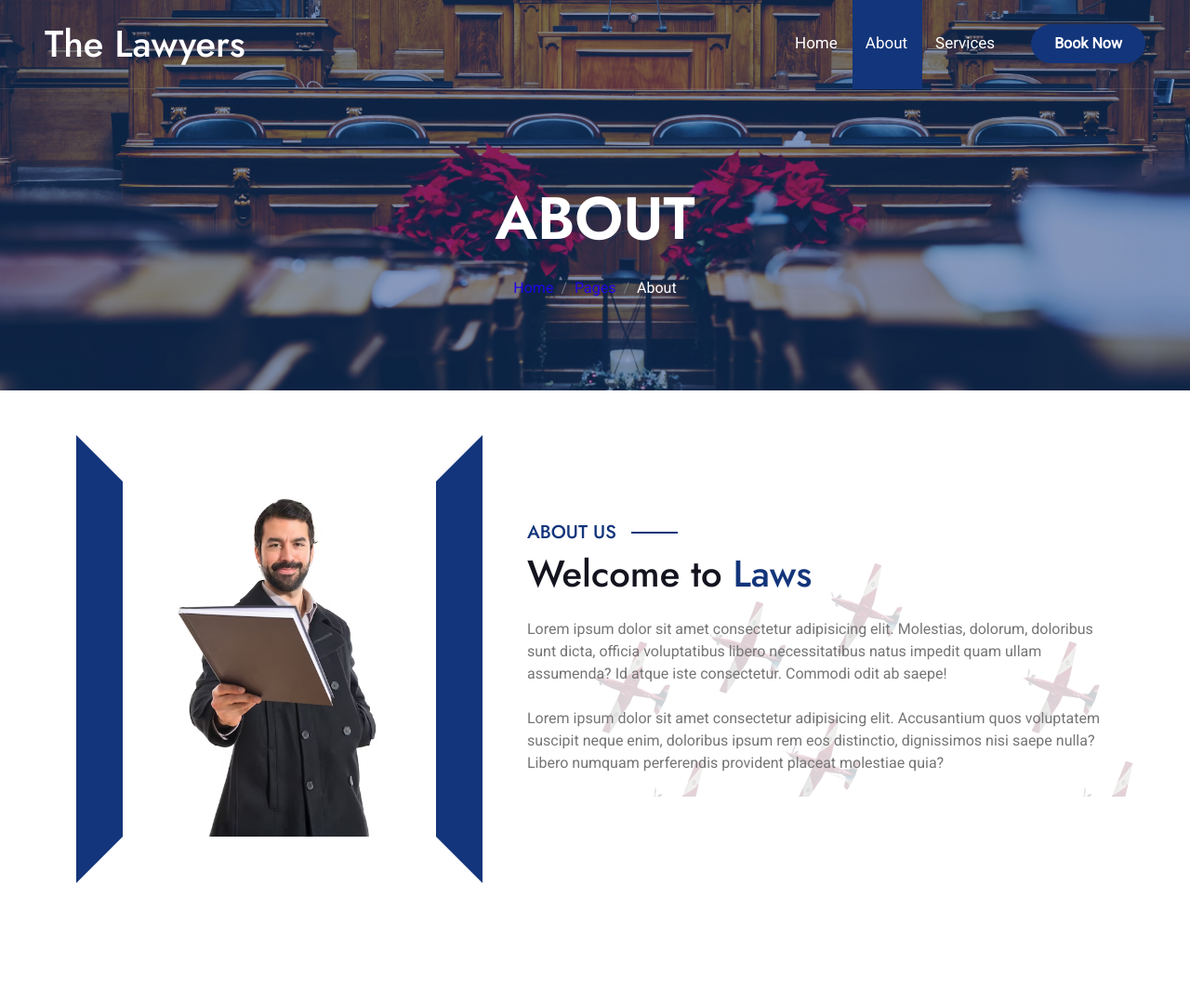
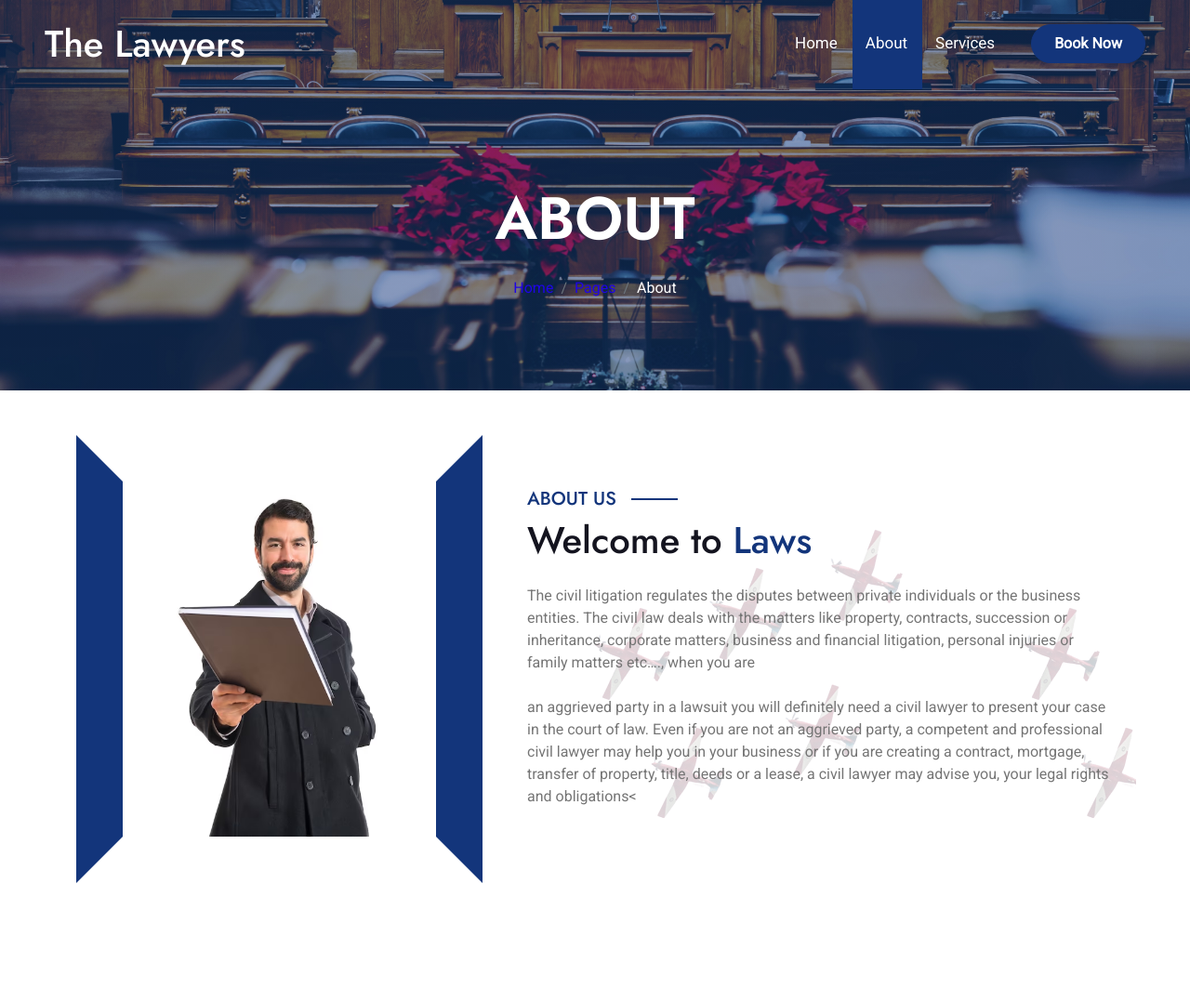
Before and after one commit to daniyal2335/eproject, a PHP site: page /about.php in a window 1280 px wide. Shown: the part 46-1125 px from the top of the page at 93% size. Run offline with PHP 8.4, Linux system fonts and the light colour scheme; data that the repository does not hold is empty; some libraries are stand-ins or nearby versions.

Commit message:
this is add desceiption

```diff
--- a/about.php
+++ b/about.php
@@ -14,8 +14,8 @@ include('components/subheader.php');
                     <div class="col-lg-7" style="background: linear-gradient(rgba(255, 255, 255, .8), rgba(255, 255, 255, .8)), url(img/about-img-1.png);">
                         <h5 class="section-about-title pe-3">About Us</h5>
                         <h1 class="mb-4">Welcome to <span class="text-primary">Laws</span></h1>
-                        <p class="mb-4">Lorem ipsum dolor sit amet consectetur adipisicing elit. Molestias, dolorum, doloribus sunt dicta, officia voluptatibus libero necessitatibus natus impedit quam ullam assumenda? Id atque iste consectetur. Commodi odit ab saepe!</p>
-                        <p class="mb-4">Lorem ipsum dolor sit amet consectetur adipisicing elit. Accusantium quos voluptatem suscipit neque enim, doloribus ipsum rem eos distinctio, dignissimos nisi saepe nulla? Libero numquam perferendis provident placeat molestiae quia?</p>
+                        <p class="mb-4">The civil litigation regulates the disputes between private individuals or the business entities. The civil law deals with the matters like property, contracts, succession or inheritance, corporate matters, business and financial litigation, personal injuries or family matters etc…., when you are</p>
+                        <p class="mb-4">an aggrieved party in a lawsuit you will definitely need a civil lawyer to present your case in the court of law. Even if you are not an aggrieved party, a competent and professional civil lawyer may help you in your business or if you are creating a contract, mortgage, transfer of property, title, deeds or a lease, a civil lawyer may advise you, your legal rights and obligations<</p>
                     </div>
                 </div>
             </div>
--- a/viewProfile.php
+++ b/viewProfile.php
@@ -24,9 +24,9 @@ if(isset($_GET['lpid'])){
                         <h3 class="text-white mb-4 mt-4">Experience: <?php echo $plaw['experience']?> Years</h3>
 </div>
                         <div class="col-lg-12">
-                        <p class="text-white mb-4">Lorem ipsum dolor sit amet consectetur adipisicing elit. Aspernatur maxime ullam esse fuga blanditiis accusantium pariatur quis sapiente, veniam doloribus praesentium? Repudiandae iste voluptatem fugiat doloribus quasi quo iure officia.
+                        <p class="text-white mb-4">Lawyers typically do the following: Advise and represent clients in criminal or civil proceedings and in other legal matters.
                         </p>
-                        <p class="text-white mb-4">Lorem ipsum dolor sit amet consectetur adipisicing elit. Aspernatur maxime ullam esse fuga blanditiis accusantium pariatur quis sapiente, veniam doloribus praesentium? Repudiandae iste voluptatem fugiat doloribus quasi quo iure officia.
+                        <p class="text-white mb-4">Communicate with clients, colleagues, judges, and others involved in a case. Conduct research and analysis of legal issues.
                         </p>
                     </div>
                     <div class="col-lg-12">
```
